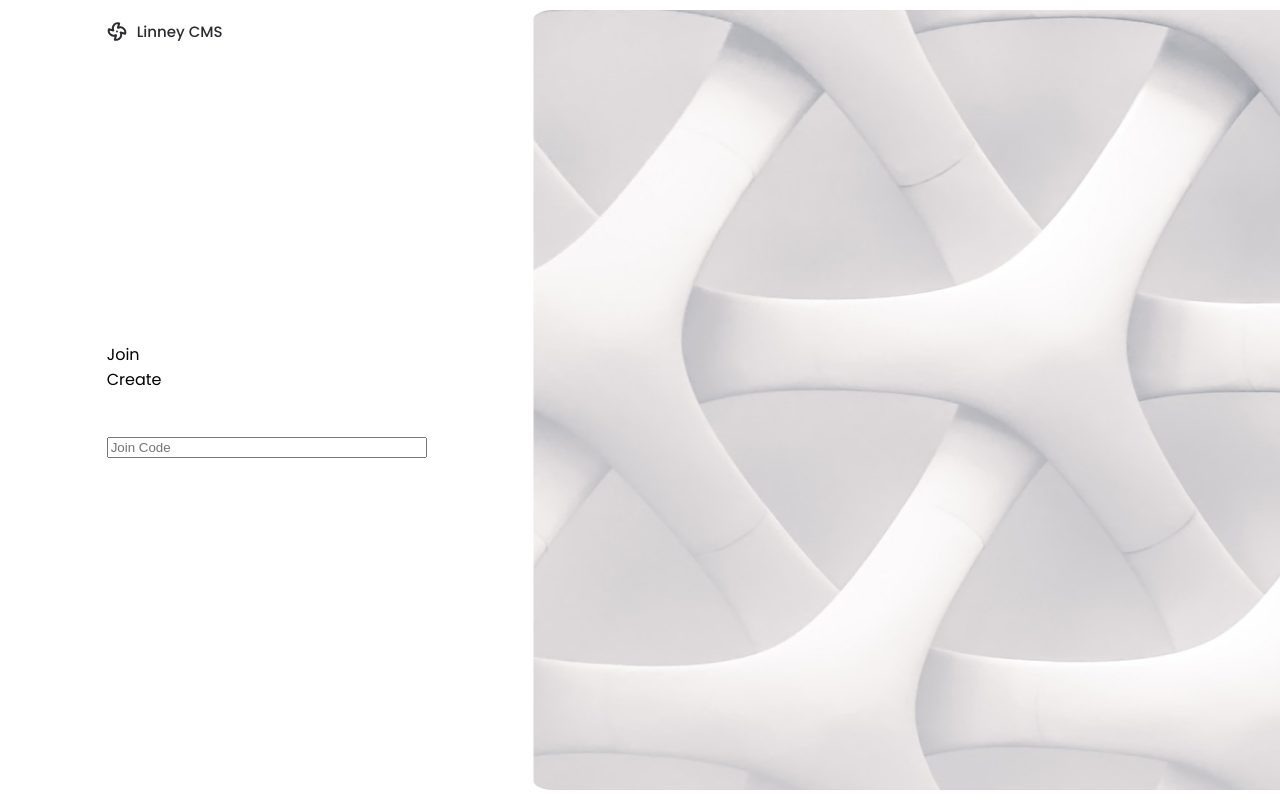
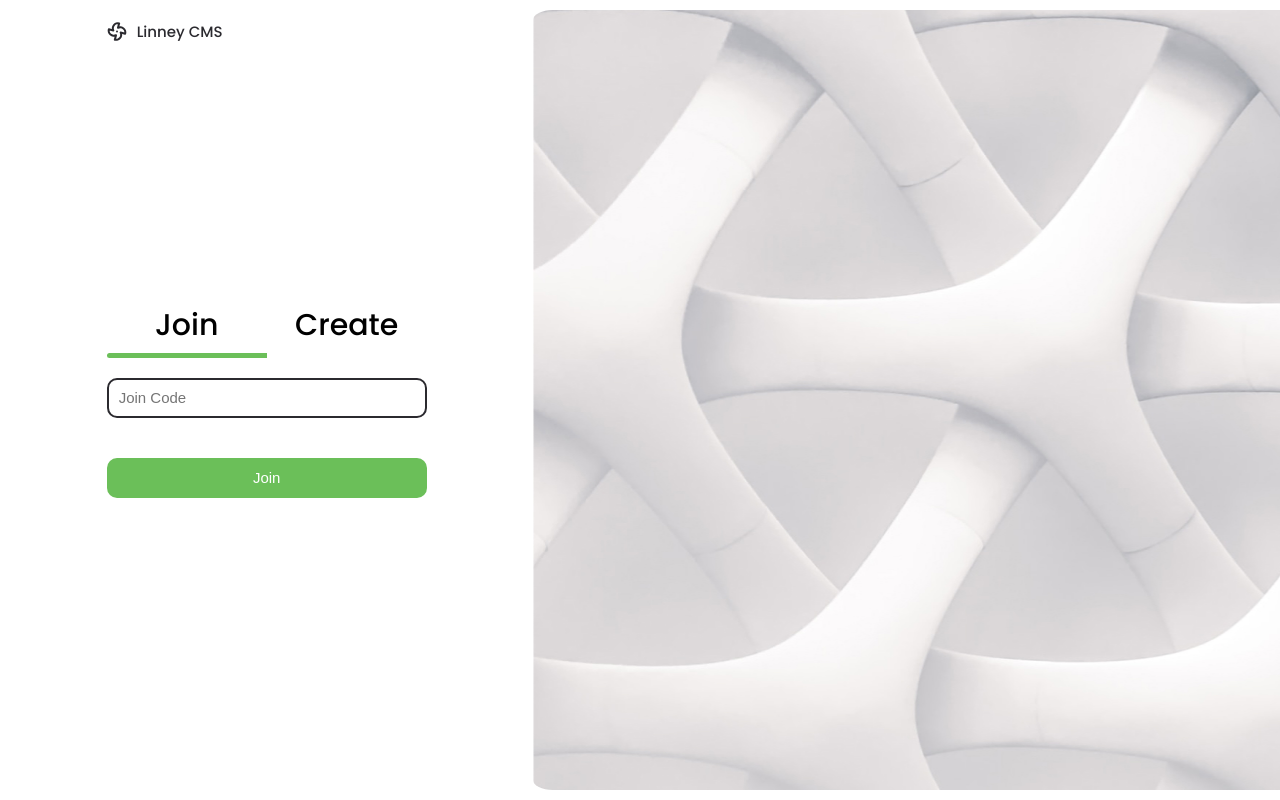
Before and after one commit to 1imo/Linney-Hardware-Checkout, a Next.js app in the folder next-app/: page /onboarding in a window 1280 px wide. Both pictures are taken after a click on the button "Register". Built offline with nearby package versions, Linux system fonts and the light colour scheme; no server answers.

Commit message:
MVP Onboarding Completed

```diff
--- a/next-app/app/auth/auth.module.css
+++ b/next-app/app/auth/auth.module.css
@@ -90,7 +90,8 @@ justify-content: center;
     row-gap: 20px;
 }
 
-.left > div > div > input {
+.left > div > div > input,
+.page > section > div > div > input {
     box-sizing: border-box;
     padding: 0 10px;
     margin: 0;
@@ -107,7 +108,8 @@ justify-content: center;
     margin-bottom: 5px;
 }
 
-.left > div > button {
+.left > div > button,
+.page > section > div > div > button {
     box-sizing: border-box;
     height: 40px;
     border: none;
@@ -116,6 +118,7 @@ justify-content: center;
     font-weight: 500;
     border-radius: 10px;
     color: #fff;
+    width: 100%;
 }
 
 .contentMob {
@@ -138,3 +141,31 @@ justify-content: center;
     align-items: center;
     justify-content: center;
 }
+
+.switcher {
+    width: 100%;
+    display: flex;
+    flex-direction: column;
+}
+
+.switcher > div {
+    display: flex;
+    width: 100%;
+    justify-content: space-between;
+    text-align: center;
+    border-bottom: #D8D7DB;
+
+}
+
+.switcher > div > div {
+    width: 100%;
+    text-align: center;
+    font-size: 30px;
+    font-weight: 500;
+    height: 50px;
+
+}
+
+.page > section > div > div > button {
+    margin-top: 40px;
+}
--- a/next-app/app/globals.css
+++ b/next-app/app/globals.css
@@ -23,3 +23,10 @@ h1 {
   color: #2B2A2F;
 
 }
+
+.line {
+  width: 50% !important;
+  background-color: #6BBF59;
+  height: 5px;
+  border-radius: 5px 0 0 5px;
+}
--- a/next-app/app/onboarding/page.jsx
+++ b/next-app/app/onboarding/page.jsx
@@ -4,13 +4,84 @@ import React from "react";
 // import classes from "./onboarding.module.css"
 import classes from "../auth/auth.module.css"
 import { useState, useRef } from "react";
+import axios from "axios";
+import { useSession } from "next-auth/react";
 
 export default function Onboarding() {
+    const { data: session } = useSession()
+    console.log(session)
     const [data, setData] = useState({})
     const [contentPosition, setContentPosition] = useState(0)
-    const [pageTwo, setPageTwo] = useState(<input type="text" placeholder="Join Code"/>)
     const firstName = useRef()
     const lastName = useRef()
+    const companyName = useRef()
+    const joinCode = useRef()
+    const [pageTwo, setPageTwo] = useState()
+
+
+
+    const createCompany = async () => {
+        if (session?.user) {
+
+           const res = await axios.post("/api/onboarding", {
+               company: companyName.current.value,
+               user: data,
+               email: session.user.email
+
+           })
+
+            // if (res.ok) {
+            //     window.location.replace("/dashboard")
+            // }
+            console.log(res)
+        }
+
+    }
+
+    const joinCompany = async () => {
+
+
+          const res = await axios.post("/api/onboarding", {
+                joinCode: joinCode.current.value,
+              user: data,
+                email: session.user.email
+            })
+
+            // if (res) {
+            //     window.location.replace("/dashboard")
+
+            // }
+            console.log(res)
+
+
+
+    }
+
+
+
+    const switchAccountType = (accountType) => {
+        if (accountType == 2) {
+            setPageTwo(
+                <div className={classes.interface}>
+                    <input type="text" placeholder="Company Name" ref={companyName} />
+                    <button onClick={() => createCompany()} style={{backgroundColor: "#6BBF59"}}>Create</button>
+                </div>
+            )
+            document.querySelector(".line").style.transform = "translateX(100%)"
+            document.querySelector(".line").style.borderRadius = "0 5px 5px 0"
+        } else {
+            setPageTwo(
+                <div className={classes.interface}>
+                    <input type="text" placeholder="Join Code" ref={joinCode} />
+                    <button style={{backgroundColor: "#6BBF59"}} onClick={() => joinCompany()}>Join</button>
+                </div>
+            )
+            document.querySelector(".line").style.transform = "translateX(0%)"
+            document.querySelector(".line").style.borderRadius = "5px 0 0 5px"
+
+
+        }
+    }
 
     const nextPage = (page) => {
         setContentPosition(page)
@@ -20,18 +91,11 @@ export default function Onboarding() {
                 firstName: firstName.current.value,
                 lastName: lastName.current.value
             })
-        }
-    }
 
-    const switchAccountType = (accountType) => {
-        if (accountType == 2) {
-            setPageTwo(
-                <input type="text" placeholder="Company Name" />
-            )
-        } else {
-            setPageTwo(
-                <input type="text" placeholder="Join Code" />
-            )
+            setPageTwo(<div className={classes.interface}>
+                <input type="text" placeholder="Join Code" ref={joinCode}  onClick={() => joinCompany()}/>
+                <button style={{backgroundColor: "#6BBF59"}}>Join</button>
+            </div>)
         }
     }
 
@@ -54,10 +118,12 @@ export default function Onboarding() {
         <button onClick={() => nextPage(1)} style={{ backgroundColor: "#6BBF59", marginTop: 10 }}>Register</button>
 
     </div>, <div>
-        <div>
-            <div onClick={() => switchAccountType(1)}>Join</div>
-            <div onClick={() => switchAccountType(2)}>Create</div>
-            <div className={classes.line}>&nbsp;</div>
+        <div className={classes.switcher}>
+            <div>
+               <div onClick={() => switchAccountType(1)}>Join</div>
+                <div onClick={() => switchAccountType(2)}>Create</div>
+            </div>
+            <div className="line">&nbsp;</div>
         </div>
 
         {pageTwo}
--- /dev/null
+++ b/next-app/pages/api/onboarding.js
@@ -0,0 +1,110 @@
+
+import db from "../../utils/db/index.js"
+
+
+export default function handler(req, res) {
+
+    console.log(req.body)
+
+    let userId = ""
+
+    db.collection("users").where("email", "==", req.body.email).get().then(query => {
+
+
+
+            query.docs.map(item => {
+
+                userId = item.id
+                db.collection("users").doc(item.id).update({
+            firstName: req.body.user.firstName,
+            lastName: req.body.user.lastName,
+        })
+            })
+
+
+    })
+
+    if (req.body?.joinCode ? true : false) {
+
+        db.collection("organisations").where("joinCode", "==", req.body.joinCode).get().then(querySnapshot => {
+            let arr = []
+            let id = ""
+            querySnapshot.docs.map(item => {
+                arr.push(item.data())
+                id = item.id
+                console.log("ORG DATA")
+                console.log(item.data())
+            })
+
+            if (arr.length >= 1) {
+                let path = "users/" + userId
+                db.collection("organisations/" + id + "/users").add({
+                    user: path
+
+
+                })
+            } else {
+                res.send(false)
+            }
+        })
+
+    } else {
+        let numerals = ["a", "b", "c", "d", "e", "f", "g", "h", "i", "j", "k", "l", "m", "n", "o", "p", "q", "r", "s", "t", "u", "v", "w", "x", "y", "z", "1", "2", "3", "4", "5", "6", "7", "8", "9"]
+        let code = []
+        function genCode() {
+            for (let i = 0; i < 6; i++) {
+                let position = Math.random() * 36;
+                code.push(numerals[Math.round(position)])
+            }
+
+            db.collection("organisations").where("joinCode", "==", code.join("")).get().then(querySnapshot => {
+                let arr = []
+
+                    querySnapshot.docs.map(item => {
+                        arr.push(item.data())
+                        console.log("ORG DATA")
+                        console.log(item.data())
+                })
+
+
+
+                if (arr.length >= 1) {
+                    code = []
+                    genCode()
+                } else {
+
+                    db.collection("organisations").add({
+                        companyName: req.body.company,
+                        joinCode: code.join("")
+                    })
+
+                    db.collection("organisations").where("joinCode", "==", code.join("")).get().then(query => {
+                        let id = ""
+                        query.docs.map(item => {
+                            id = item.id
+                        })
+
+                        db.collection("users").where("email", "==", req.body.email).get().then(query => {
+                            query.docs.map(item => {
+                                let path = "users/" + item.id
+                                db.collection("organisations/" + id + "/admins").add({
+                                        user: path
+
+                                    })
+
+                            })
+                        })
+
+
+
+
+                    })
+                }
+            })
+        }
+
+        genCode()
+    }
+    res.send(true)
+
+}
```
